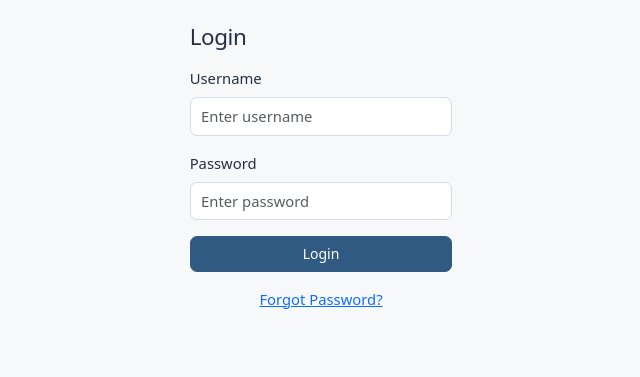
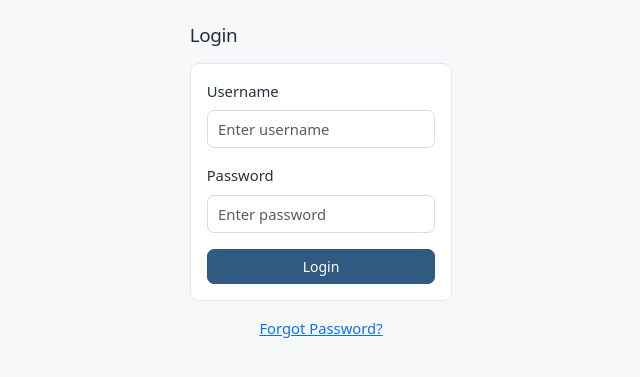
Before and after one commit to mehreen-7547/ai-assisted-inventory-manager, a Django app: page /login/ in a window 1280 px wide. Shown: the top 377 px of the page, without its empty margins (319-959 px from the left). Run offline with Django 5.2, Linux system fonts and the light colour scheme; parts of the project's set-up code (start-up, migrations or seed data) failed here and were passed over.

Commit message:
Align account pages with shared compact UI

```diff
--- a/templates/accounts/login.html
+++ b/templates/accounts/login.html
@@ -8,9 +8,9 @@
 <div class="row justify-content-center">
     <div class="col-md-6 col-lg-4">
 
-        <h2 class="mb-4">Login</h2>
+        <h1 class="h3 mb-3">Login</h1>
 
-        <form method="POST">
+        <form method="POST" class="card card-body">
             {% csrf_token %}
 
             <div class="mb-3">
```
